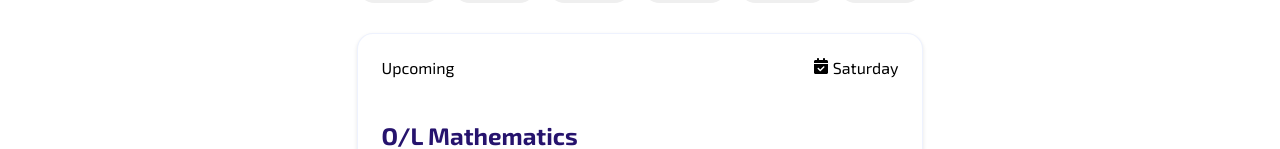
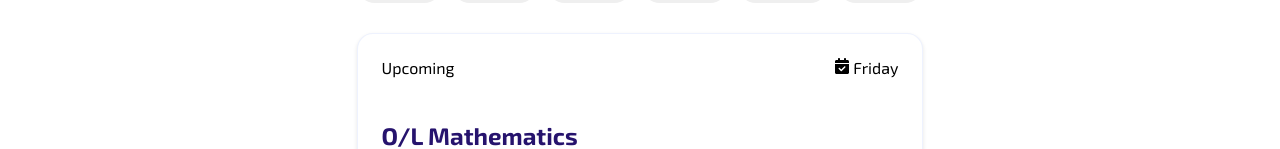
Before and after one commit to lakshan-beast/Educa-OL-Learning-Platform, a React (Vite) app: page /classes-details in a window 1280 px wide. Shown: the part 245-394 px from the top of the page. Built offline with nearby package versions, Linux system fonts and the light colour scheme.

Commit message:
Update O/L Mathematics class day from Saturday to Friday

```diff
--- a/src/data/classes/weeklyClasses11.js
+++ b/src/data/classes/weeklyClasses11.js
@@ -5,7 +5,7 @@ export const allClassData11 = [
     grade: "11",
     subject: "O/L Mathematics",
     teacher: "Sir 01",
-    day: "Saturday",
+    day: "Friday",
     startTime: "08:00", // 24-hour format වලින් දාන්න (HH:MM)
     endTime: "12:00",
     statusOverride: "Auto", // "Auto", "Canceled", "Holiday"
```
